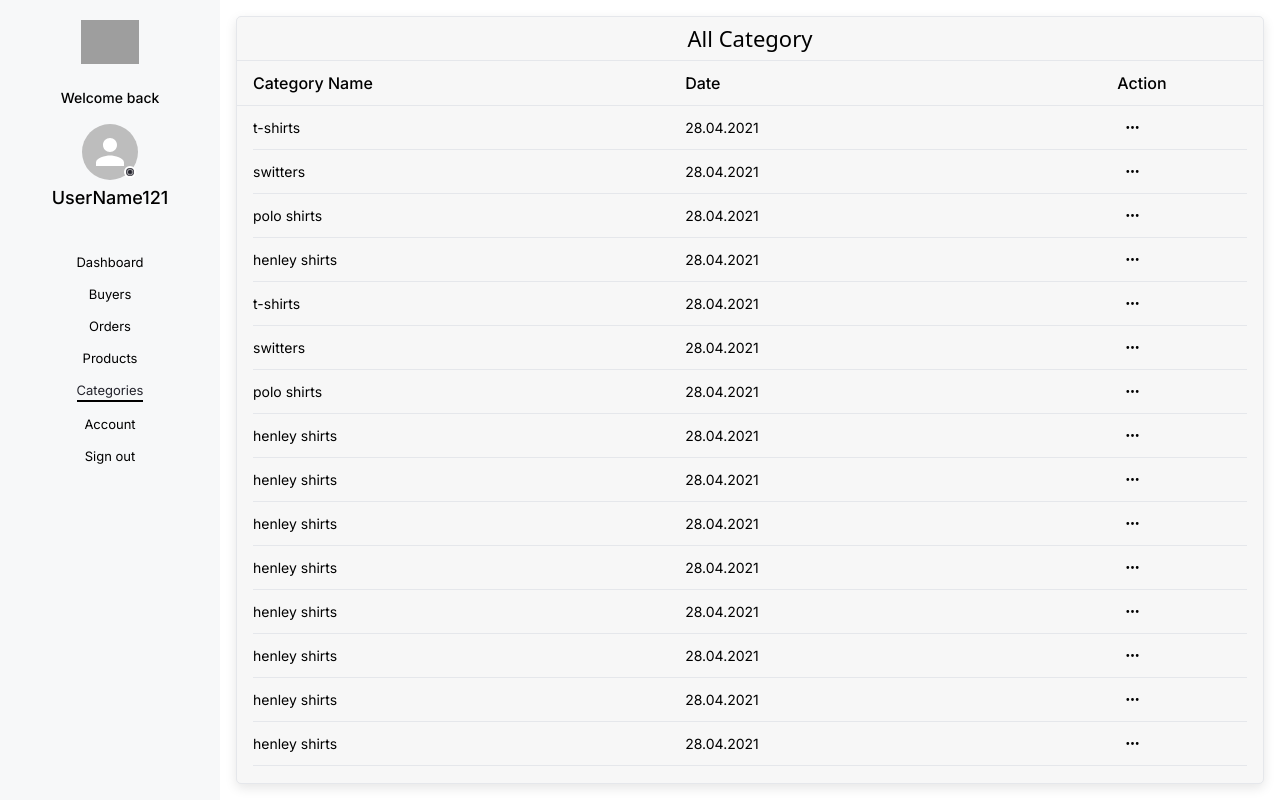
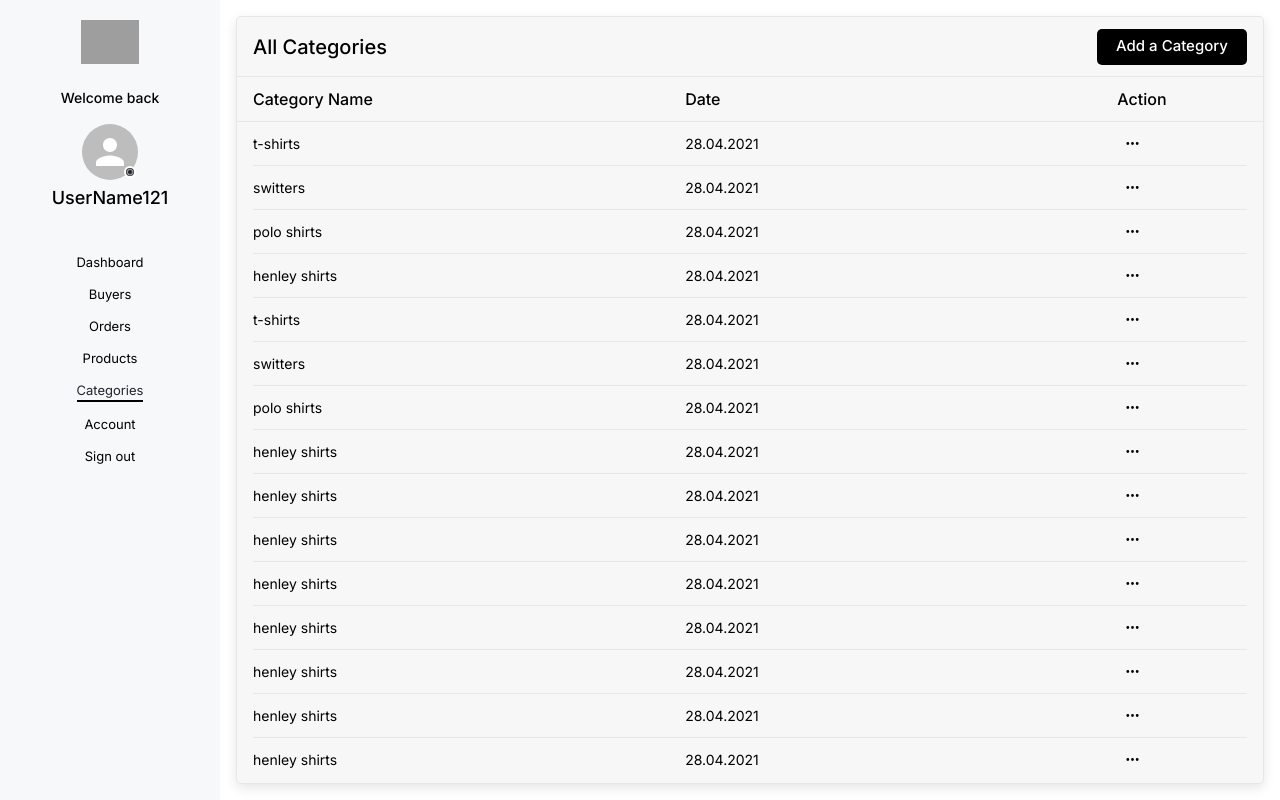
Before and after one commit to gulnabi-afridi/single-vendor-e-commerce, a Next.js app: page /admin/categories in a window 1280 px wide. Built offline with nearby package versions, Linux system fonts and the light colour scheme; grey boxes are pictures that could not be loaded.

Commit message:
completed add new category dialouge

```diff
--- a/src/components/shared/Button/SampleButton.tsx
+++ b/src/components/shared/Button/SampleButton.tsx
@@ -17,7 +17,7 @@ const SampleButton = ({
   return (
     <button
       onClick={event}
-      className={`  h-[44px] text-white-main hover:opacity-90 rounded-[10px] ${styles}`}
+      className={`h-[44px] text-white-main font-inter font-medium text-[14px] hover:opacity-90 rounded-[5px] ${styles}`}
       type={typeOf}
     >
       {title}
--- a/views/Admin/Category.tsx
+++ b/views/Admin/Category.tsx
@@ -1,13 +1,28 @@
-import React from "react";
+import React, { useState } from "react";
 import CategoryRow from "@/components/Admin/Rows/CategoryRow";
+import DashboardDialougeWrapper from "@/components/shared/DialogueWrapper/DashboardDialougeWrapper";
+import SampleButton from "@/components/shared/Button/SampleButton";
+import InputField from "../../src/components/shared/Inputs/TextInput";
+
 
 const Category = () => {
+  const [addCategoryDialouge, setAddCategoryDialogue] = useState(false);
+  const [newCategory, setNewCategory] = useState("");
   return (
-    <div className="w-full h-full">
+    <div className="w-full h-full font-inter">
       <div className="w-full h-full border-[1px] bg-[#F7F7F7] rounded-[5px] Shadow">
-        <p className="w-full h-[44px] text-center flex justify-center items-center text-[22px] text-black-main capitalize border-b-[1px] font-medium">
-          All category
-        </p>
+        <div className="w-full h-[60px] flex items-center justify-between border-b-[1px] px-4">
+          <p className="text-[20px] text-black-main capitalize  font-medium">
+            All categories
+          </p>
+          <button
+            onClick={() => setAddCategoryDialogue(true)}
+            className="w-[150px] h-[36px] hover:opacity-80 bg-black-main text-white-main text-[15px] rounded-[5px] font-medium"
+          >
+            Add a Category
+          </button>
+        </div>
+
         <div className="w-full grid grid-cols-[1fr,1fr,.3fr] border-b-[1px] px-4">
           {/* => 1 category name */}
           <p className="capitalize text-[16px] flex font-medium justify-start items-center text-black-main font-inter h-[44px]">
@@ -24,7 +39,7 @@ const Category = () => {
         </div>
         {/* ===> categories row */}
 
-        <div className="w-full h-[calc(100%-100px)] overflow-auto HideScroll px-4">
+        <div className="w-full h-[calc(100%-120px)] overflow-auto HideScroll px-4">
           {productCategory.map((item, index) => {
             return (
               <CategoryRow key={index} name={item.name} date={item.date} />
@@ -32,6 +47,42 @@ const Category = () => {
           })}
         </div>
       </div>
+      {/* Add new Category Dialouge */}
+      <DashboardDialougeWrapper
+        Open={addCategoryDialouge}
+        CloseEvent={() => setAddCategoryDialogue(false)}
+        Title="Add a new Category"
+        style=" xs:w-full"
+      >
+        <form
+          onSubmit={(e: any) => {
+            e.preventDefault();
+            setAddCategoryDialogue(false)
+          }}
+        >
+          <InputField
+            Name="Category Name"
+            state={newCategory}
+            SetState={(e: any) => setNewCategory(e.target.value)}
+            Type="text"
+            label="Category Name"
+            placeholder="Enter New Category here"
+            Multiline={false}
+            IsCompulsory={true}
+          />
+          {/* footer */}
+          <div className="w-full flex sm:flex-row flex-col-reverse justify-end items-center gap-4 mt-6">
+            <SampleButton
+              typeOf="button"
+              title="Cancel"
+              event={() => setAddCategoryDialogue(false)}
+              styles="bg-red-main w-[120px]"
+            />
+
+            <SampleButton title="Add Category" typeOf="submit" />
+          </div>
+        </form>
+      </DashboardDialougeWrapper>
     </div>
   );
 };
```
